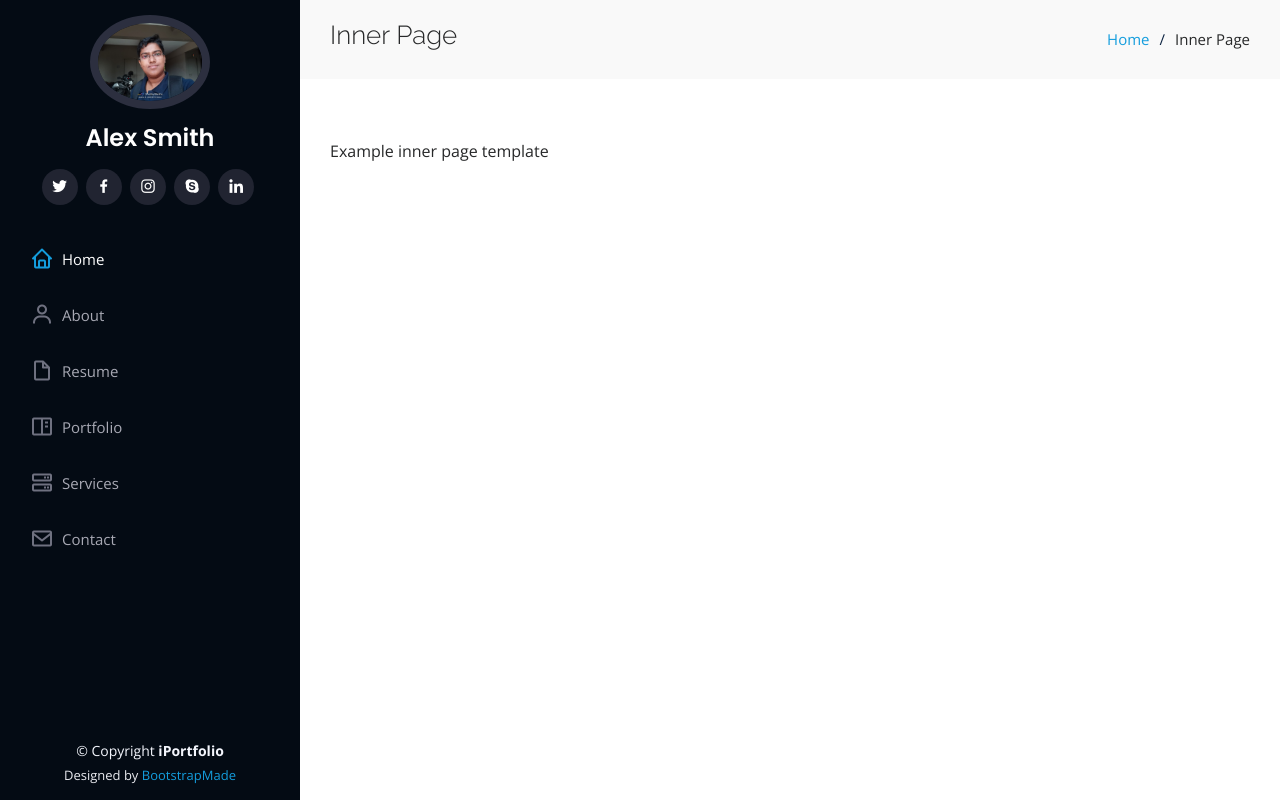
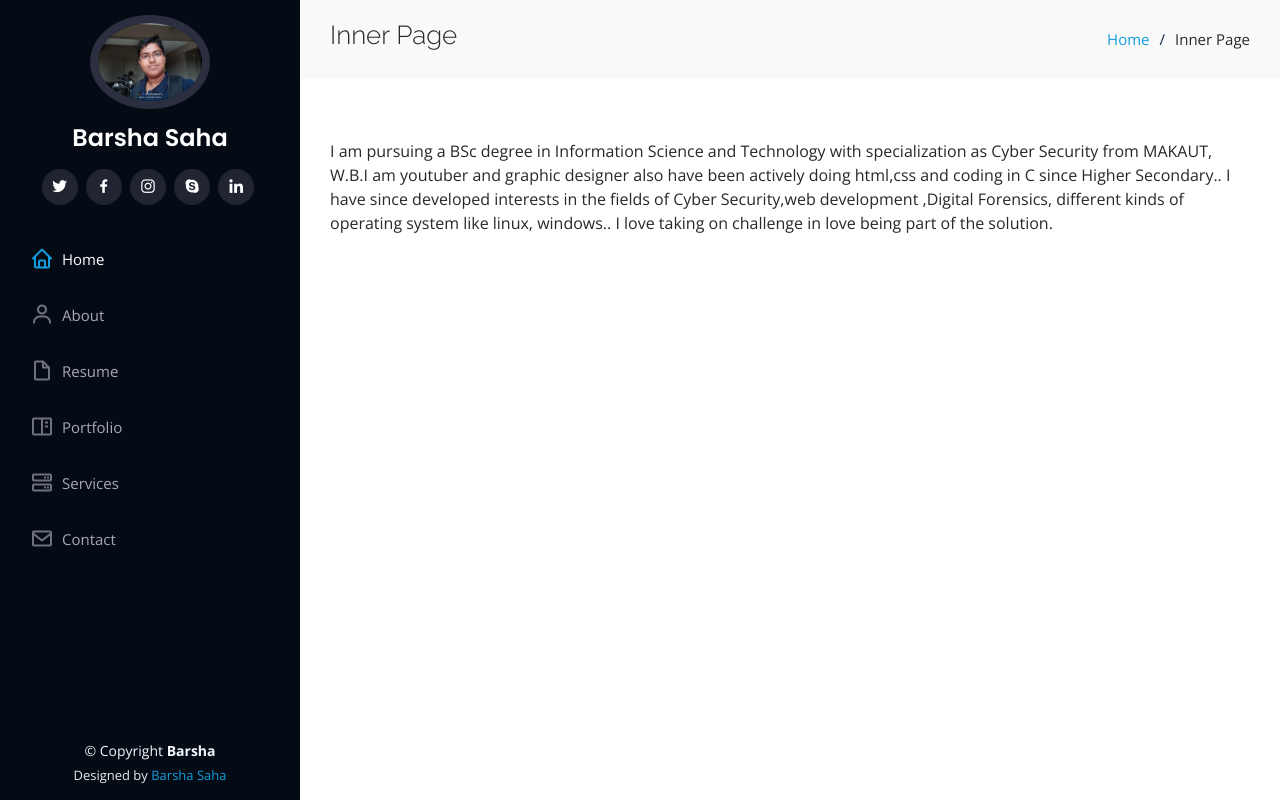
Before and after one commit to Techbarsha/delete, a plain HTML site: page inner-page.html in a window 1280 px wide. Drawn offline with nearby package versions, Linux system fonts and the light colour scheme.

Commit message:
Update inner-page.html

```diff
--- a/inner-page.html
+++ b/inner-page.html
@@ -5,7 +5,7 @@
   <meta charset="utf-8">
   <meta content="width=device-width, initial-scale=1.0" name="viewport">
 
-  <title>Inner Page - iPortfolio Bootstrap Template</title>
+  <title>Inner Page - portfolio_barsha</title>
   <meta content="" name="description">
   <meta content="" name="keywords">
 
@@ -47,7 +47,7 @@
 
       <div class="profile">
         <img src="assets/img/profile-img.jpg" alt="" class="img-fluid rounded-circle">
-        <h1 class="text-light"><a href="index.html">Alex Smith</a></h1>
+        <h1 class="text-light"><a href="index.html">Barsha Saha</a></h1>
         <div class="social-links mt-3 text-center">
           <a href="#" class="twitter"><i class="bx bxl-twitter"></i></a>
           <a href="#" class="facebook"><i class="bx bxl-facebook"></i></a>
@@ -90,7 +90,7 @@
     <section class="inner-page">
       <div class="container">
         <p>
-          Example inner page template
+          I am pursuing a BSc degree in Information Science and Technology with specialization as Cyber Security from MAKAUT, W.B.I am youtuber and graphic designer also have been actively doing html,css and coding in C since Higher Secondary.. I have since developed interests in the fields of Cyber Security,web development ,Digital Forensics, different kinds of operating system like linux, windows.. I love taking on challenge in love being part of the solution.
         </p>
       </div>
     </section>
@@ -101,14 +101,14 @@
   <footer id="footer">
     <div class="container">
       <div class="copyright">
-        &copy; Copyright <strong><span>iPortfolio</span></strong>
+        &copy; Copyright <strong><span>Barsha</span></strong>
       </div>
       <div class="credits">
         <!-- All the links in the footer should remain intact. -->
         <!-- You can delete the links only if you purchased the pro version. -->
         <!-- Licensing information: https://bootstrapmade.com/license/ -->
         <!-- Purchase the pro version with working PHP/AJAX contact form: https://bootstrapmade.com/iportfolio-bootstrap-portfolio-websites-template/ -->
-        Designed by <a href="https://bootstrapmade.com/">BootstrapMade</a>
+        Designed by <a href="https://bootstrapmade.com/">Barsha Saha</a>
       </div>
     </div>
   </footer><!-- End  Footer -->
```
